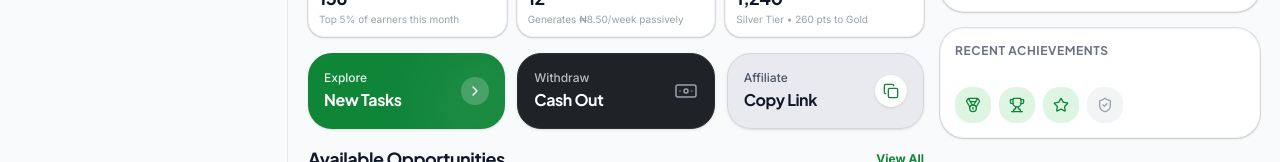
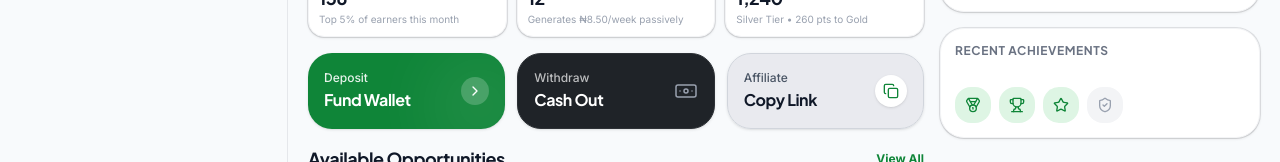
Before and after one commit to efebryan/avexux, a Next.js app: page /user in a window 1280 px wide. Shown: the part 398-560 px from the top of the page. Built offline with nearby package versions, Linux system fonts and the light colour scheme.

Commit message:
refactor: change first quick action item from Explore to Deposit

```diff
--- a/src/components/user-dashboard/QuickActions.tsx
+++ b/src/components/user-dashboard/QuickActions.tsx
@@ -12,14 +12,14 @@ export function QuickActions() {
 
   return (
     <div className="grid grid-cols-1 md:grid-cols-3 gap-3 mb-4">
-      {/* Explore New Tasks */}
+      {/* Deposit Fund Wallet */}
       <Link
-        href="/user/tasks"
+        href="/user/wallet"
         className="group relative overflow-hidden bg-[#0f8538] rounded-xl p-4 text-left transition-transform hover:-translate-y-1 hover:shadow-md shadow-sm flex items-center justify-between"
       >
         <div className="relative z-10 text-white">
-          <p className="text-xs font-medium opacity-90 mb-0.5">Explore</p>
-          <h3 className="text-base font-bold">New Tasks</h3>
+          <p className="text-xs font-medium opacity-90 mb-0.5">Deposit</p>
+          <h3 className="text-base font-bold">Fund Wallet</h3>
         </div>
         <div className="relative z-10 w-7 h-7 rounded-full bg-white/20 flex items-center justify-center transition-transform group-hover:translate-x-1">
           <ChevronRight className="w-4 h-4 text-white" />
```
